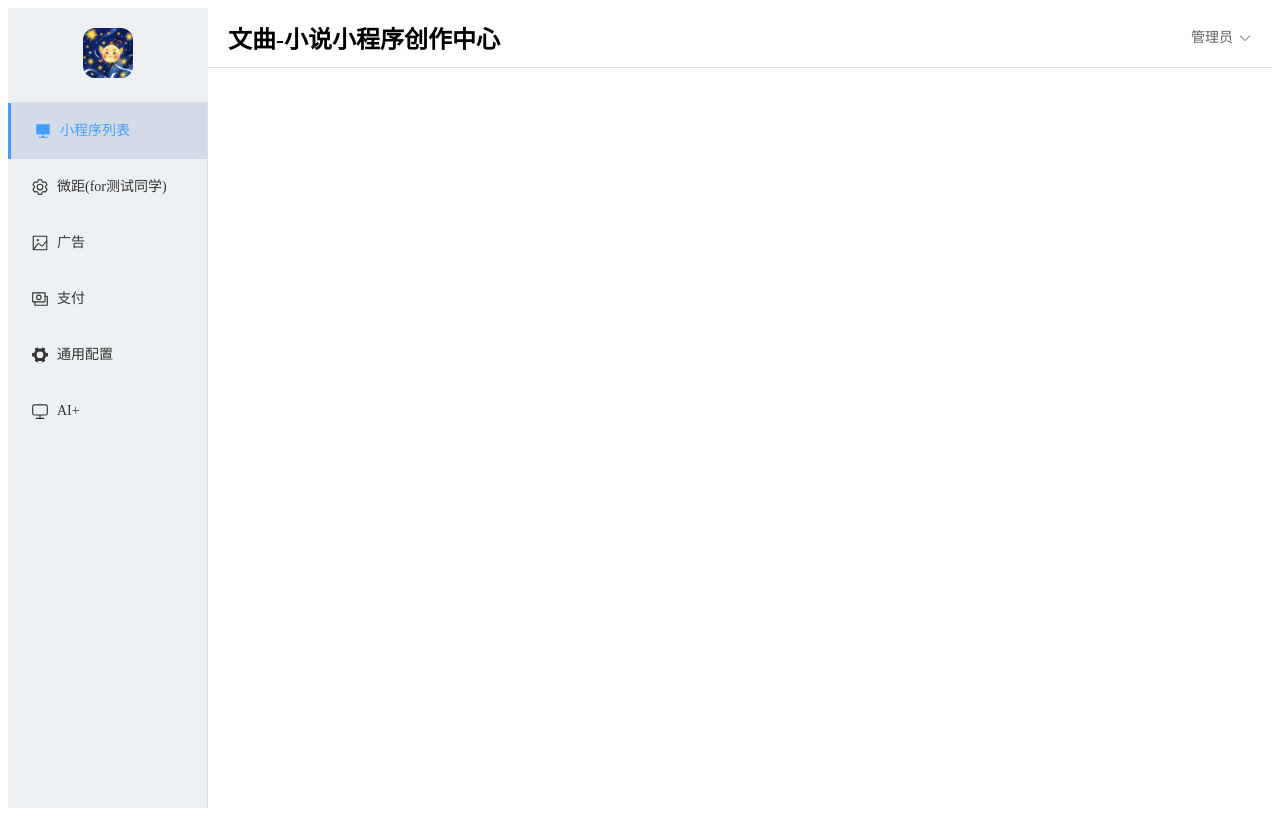
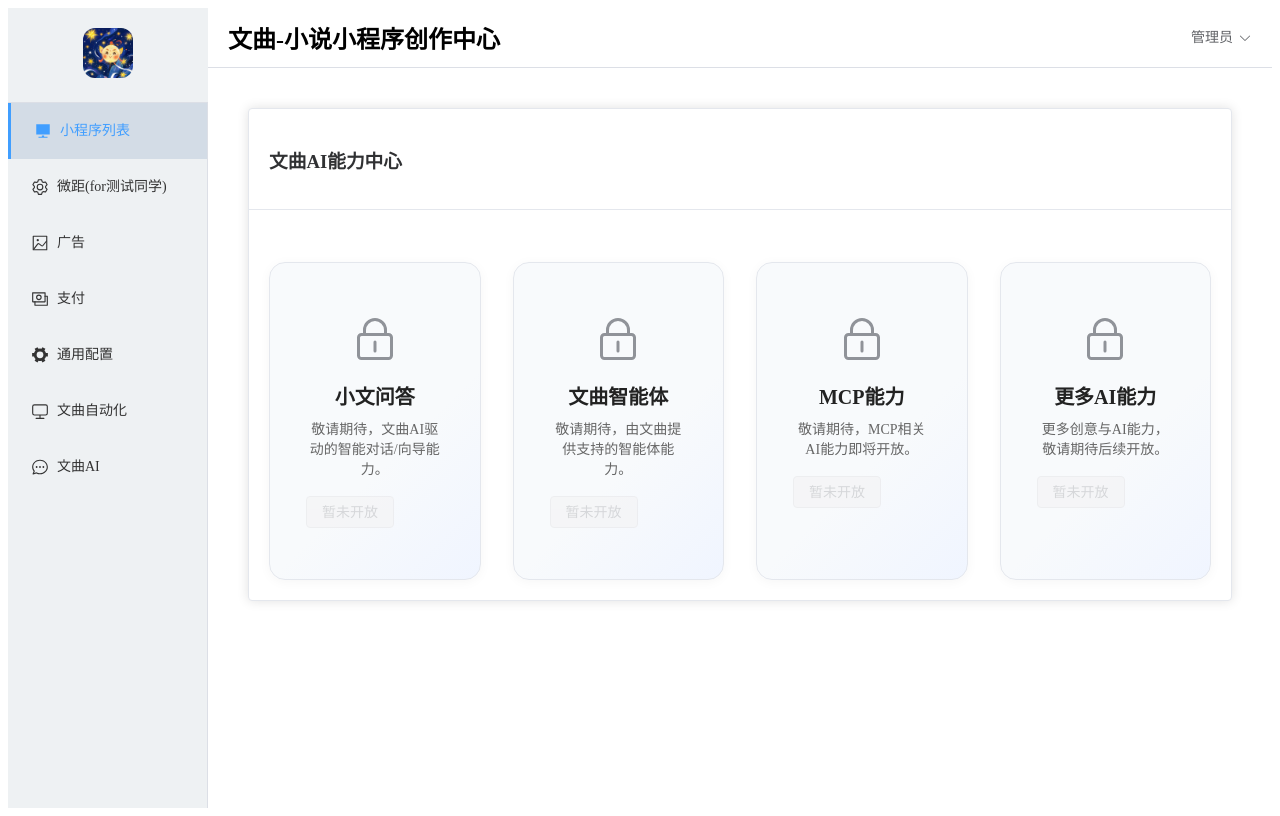
Before and after one commit to ruiAndroid/NovelAppManager, a Vue app: page /wenqu-ai in a window 1280 px wide. Built offline with nearby package versions, Linux system fonts and the light colour scheme.

Commit message:
部分模块AI架构调整

```diff
--- a/src/App.vue
+++ b/src/App.vue
@@ -36,9 +36,14 @@
           <span>通用配置</span>
         </el-menu-item>
 
-        <el-menu-item index="/ai-plus">
+        <el-menu-item index="/wenqu-auto">
           <el-icon><Monitor /></el-icon>
-          <span>AI+</span>
+          <span>文曲自动化</span>
+        </el-menu-item>
+
+        <el-menu-item index="/wenqu-ai">
+          <el-icon><ChatDotRound /></el-icon>
+          <span>文曲AI</span>
         </el-menu-item>
       </el-menu>
     </el-aside>
@@ -70,7 +75,7 @@
 </template>
 
 <script setup>
-import { Platform, Setting, Picture, Money, Tools, ArrowDown, Monitor } from '@element-plus/icons-vue'
+import { Platform, Setting, Picture, Money, Tools, ArrowDown, Monitor, ChatDotRound } from '@element-plus/icons-vue'
 </script>
 
 <style>
--- a/src/components/aiCreate/AiCreateStep1.vue
+++ b/src/components/autoCreate/AutoCreateStep1.vue
@@ -142,7 +142,7 @@ const formRules = {
   secondTheme: [],
 };
 
-// 预设主题色数据（和AiCreate.vue保持一致）
+// 预设主题色数据（和AutoCreate.vue保持一致）
 const predefinedThemes = ref([
   { name: '阅界视窗主题色', main: '#2552F5FF', second: '#DCE7FFFF', image: 'theme_yuejie.jpg' },
   { name: '悦动故事主题色', main: '#EF5350FF', second: '#FFEBEEFF', image: 'theme_yuedong.jpg' },
--- a/src/router/index.js
+++ b/src/router/index.js
@@ -31,36 +31,41 @@ const routes = [
     component: () => import('../views/GeneralConfig.vue')
   },
   {
-    path: '/ai-plus',
-    name: 'AiPlus',
-    component: () => import('../views/AiPlus.vue'),
-    meta: { title: 'AI+' }
+    path: '/wenqu-auto',
+    name: 'WenquAuto',
+    component: () => import('../views/WenquAuto.vue'),
+    meta: { title: '文曲自动化' }
   },
   {
-    path: '/ai-build',
-    name: 'AiBuild',
-    component: () => import('../views/AiBuild.vue'),
+    path: '/auto-build',
+    name: 'AutoBuild',
+    component: () => import('../views/AutoBuild.vue'),
     meta: { title: '智能构建小程序' }
   },
   {
-    path: '/ai-publish',
-    name: 'AiPublish',
-    component: () => import('../views/AiPublish.vue'),
+    path: '/auto-publish',
+    name: 'AutoPublish',
+    component: () => import('../views/AutoPublish.vue'),
     meta: { title: '全平台自动发布中心' }
   },
   {
-    path: '/ai-create',
-    name: 'AiCreate',
-    component: () => import('../views/AiCreate.vue'),
+    path: '/auto-create',
+    name: 'AutoCreate',
+    component: () => import('../views/AutoCreate.vue'),
     meta: { title: '创意小程序孵化器' }
   },
   {
     path: '/generate-app',
     name: 'generate-app',
-    component: () => import('../components/aiCreate/AiCreateGenerateApp.vue'),
+    component: () => import('../components/autoCreate/AutoCreateGenerateApp.vue'),
     meta: {
       title: '小程序生成'
     }
+  },
+  {
+    path: '/wenqu-ai',
+    name: 'WenquAi',
+    component: () => import('../views/WenquAi.vue')
   }
 ]
 
--- a/src/views/AiBuild.vue
+++ b/src/views/AutoBuild.vue
@@ -1,5 +1,5 @@
 <template>
-  <div class="ai-build-module">
+  <div class="auto-build-module">
     <el-card class="build-container">
       <template #header>
         <div class="header">
@@ -504,7 +504,7 @@ const handleStopBuild = async () => {
 
 // 返回上一页
 const goBack = () => {
-  router.push('/ai-plus')
+  router.push('/wenqu-auto')
 }
 
 // 初始化
@@ -512,7 +512,7 @@ fetchApps()
 </script>
 
 <style scoped>
-.ai-build-module {
+.auto-build-module {
   padding: 20px;
 }
 
--- a/src/views/AiPublish.vue
+++ b/src/views/AutoPublish.vue
@@ -1,5 +1,5 @@
 <template>
-  <div class="ai-publish-module">
+  <div class="auto-publish-module">
     <el-card class="publish-container">
       <template #header>
         <div class="header">
@@ -634,7 +634,7 @@ const resetPublish = () => {
 
 // 返回上一页
 const goBack = () => {
-  router.push('/ai-plus')
+  router.push('/wenqu-auto')
 }
 
 // 下一步
@@ -708,7 +708,7 @@ const generateDouyinQRCode = async (qrCodeUrl) => {
 </script>
 
 <style scoped>
-.ai-publish-module {
+.auto-publish-module {
   padding: 20px;
 }
 
--- /dev/null
+++ b/src/views/WenquAi.vue
@@ -0,0 +1,127 @@
+<template>
+  <div class="wenqu-ai-page">
+    <el-card>
+      <template #header>
+        <div class="header">
+          <h3>文曲AI能力中心</h3>
+        </div>
+      </template>
+      <div class="feature-grid">
+        <el-card class="feature-card" shadow="hover" disabled>
+          <div class="feature-icon not-open">
+            <el-icon><Lock /></el-icon>
+          </div>
+          <div class="feature-title">小文问答</div>
+          <div class="feature-desc">敬请期待，文曲AI驱动的智能对话/向导能力。</div>
+          <el-button type="info" plain disabled>暂未开放</el-button>
+        </el-card>
+        <el-card class="feature-card" shadow="hover" disabled>
+          <div class="feature-icon not-open">
+            <el-icon><Lock /></el-icon>
+          </div>
+          <div class="feature-title">文曲智能体</div>
+          <div class="feature-desc">敬请期待，由文曲提供支持的智能体能力。</div>
+          <el-button type="info" plain disabled>暂未开放</el-button>
+        </el-card>
+        <el-card class="feature-card" shadow="hover" disabled>
+          <div class="feature-icon not-open">
+            <el-icon><Lock /></el-icon>
+          </div>
+          <div class="feature-title">MCP能力</div>
+          <div class="feature-desc">敬请期待，MCP相关AI能力即将开放。</div>
+          <el-button type="info" plain disabled>暂未开放</el-button>
+        </el-card>
+        <el-card class="feature-card" shadow="hover" disabled>
+          <div class="feature-icon not-open">
+            <el-icon><Lock /></el-icon>
+          </div>
+          <div class="feature-title">更多AI能力</div>
+          <div class="feature-desc">更多创意与AI能力，敬请期待后续开放。</div>
+          <el-button type="info" plain disabled>暂未开放</el-button>
+        </el-card>
+      </div>
+    </el-card>
+  </div>
+</template>
+
+<script setup>
+import { Lock } from '@element-plus/icons-vue'
+</script>
+
+<style scoped>
+.wenqu-ai-page {
+  padding: 20px;
+}
+.header {
+  display: flex;
+  align-items: center;
+}
+.feature-grid {
+  display: grid;
+  grid-template-columns: repeat(4, 1fr);
+  gap: 32px;
+  margin-top: 32px;
+}
+.feature-card {
+  display: flex;
+  flex-direction: column;
+  align-items: center;
+  justify-content: flex-start;
+  min-height: 260px;
+  border-radius: 16px;
+  transition: box-shadow 0.2s, transform 0.2s;
+  box-shadow: 0 2px 12px 0 rgba(0,0,0,0.04);
+  padding: 32px 16px 24px 16px;
+  background: linear-gradient(135deg, #f8fafc 60%, #f0f5ff 100%);
+  cursor: pointer;
+  position: relative;
+  overflow: hidden;
+}
+.feature-card:hover {
+  box-shadow: 0 6px 24px 0 rgba(64,158,255,0.12);
+  transform: translateY(-4px) scale(1.03);
+}
+.feature-card::after {
+  content: '';
+  position: absolute;
+  top: 0;
+  left: 0;
+  right: 0;
+  bottom: 0;
+  background: linear-gradient(135deg, rgba(103, 194, 58, 0.1) 0%, rgba(103, 194, 58, 0) 100%);
+  opacity: 0;
+  transition: opacity 0.3s ease;
+}
+.feature-card:hover::after {
+  opacity: 1;
+}
+.feature-icon {
+  font-size: 48px;
+  margin-bottom: 18px;
+  color: #409eff;
+  display: flex;
+  align-items: center;
+  justify-content: center;
+}
+.feature-icon.not-open {
+  color: #909399;
+}
+.feature-title {
+  font-size: 20px;
+  font-weight: 600;
+  margin-bottom: 8px;
+  color: #222;
+  text-align: center;
+}
+.feature-desc {
+  font-size: 14px;
+  color: #666;
+  margin-bottom: 18px;
+  text-align: center;
+  min-height: 40px;
+}
+.el-button[disabled] {
+  opacity: 0.7;
+  cursor: not-allowed;
+}
+</style>
--- a/src/views/AiPlus.vue
+++ b/src/views/WenquAuto.vue
@@ -1,9 +1,9 @@
 <template>
-  <div class="ai-plus-module">
+  <div class="wenqu-auto-module">
     <el-card>
       <template #header>
         <div class="header">
-          <h3>创意工坊</h3>
+          <h3>文曲小程序自动化工厂</h3>
         </div>
       </template>
       <div class="feature-grid">
@@ -46,24 +46,6 @@
             </el-tag>
           </div>
         </el-card>
-        <el-card class="feature-card" shadow="hover" disabled>
-         <div class="feature-icon not-open">
-           <el-icon><Lock /></el-icon>
-          </div>
-          <div class="feature-title">文曲智能体</div>
-          <div class="feature-desc">敬请期待，由文曲提供支持的智能体能力。</div>
-          <el-button type="info" plain disabled>暂未开放</el-button>
-        </el-card>
-        <el-card class="feature-card" shadow="hover" disabled>
-         <div class="feature-icon not-open">
-           <el-icon><Lock /></el-icon>
-          </div>
-          <div class="feature-title">更多AI+能力</div>
-          <div class="feature-desc">更多创意与AI能力，敬请期待后续开放。</div>
-          <el-button type="info" plain disabled>暂未开放</el-button>
-        </el-card>
-
-
       </div>
     </el-card>
   </div>
@@ -76,20 +58,20 @@ import { useRouter } from 'vue-router'
 const router = useRouter()
 
 const goToBuild = () => {
-  router.push('/ai-build')
+  router.push('/auto-build')
 }
 
 const goToPublish = () => {
-  router.push('/ai-publish')
+  router.push('/auto-publish')
 }
 
 const goToCreate = () => {
-  router.push('/ai-create')
+  router.push('/auto-create')
 }
 </script>
 
 <style scoped>
-.ai-plus-module {
+.wenqu-auto-module {
   padding: 20px;
 }
 .header {
```
Also changed, not shown: src/components/autoCreate/AutoCreateStep2.vue (renamed from src/components/aiCreate/AiCreateStep2.vue, +4 -4 lines), src/views/AutoCreate.vue (renamed from src/views/AiCreate.vue, +17 -17 lines), src/components/autoCreate/AutoCreateGenerateApp.vue (renamed from src/components/aiCreate/AiCreateGenerateApp.vue), src/components/autoCreate/AutoCreateStep3.vue (renamed from src/components/aiCreate/AiCreateStep3.vue), src/components/autoCreate/AutoCreateStep4.vue (renamed from src/components/aiCreate/AiCreateStep4.vue).
